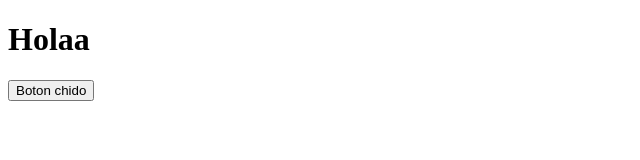
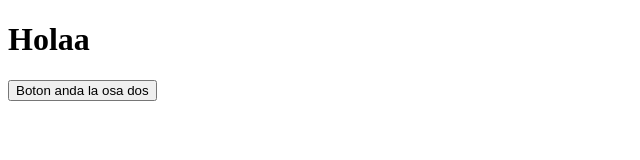
Before and after one commit to LevyMerino/hellogit, a plain HTML site: page index.html in a window 1280 px wide. Shown: the whole page, without its empty margins (0-640 px from the left). Drawn offline with Linux system fonts and the light colour scheme.

Commit message:
anda la osa dos

```diff
--- a/index.html
+++ b/index.html
@@ -9,6 +9,6 @@
     <h1>Holaa</h1>
 </body>
 <form action="submit">
-    <button> Boton chido </button>
+    <button> Boton anda la osa dos </button>
 </form>
 </html>
```
